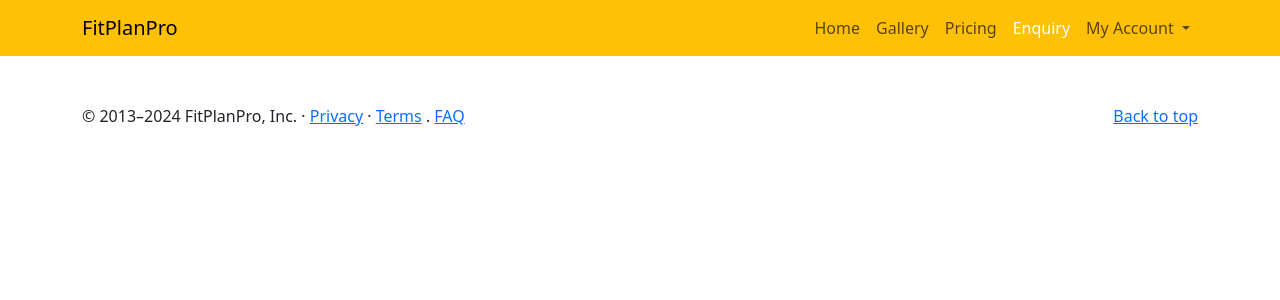
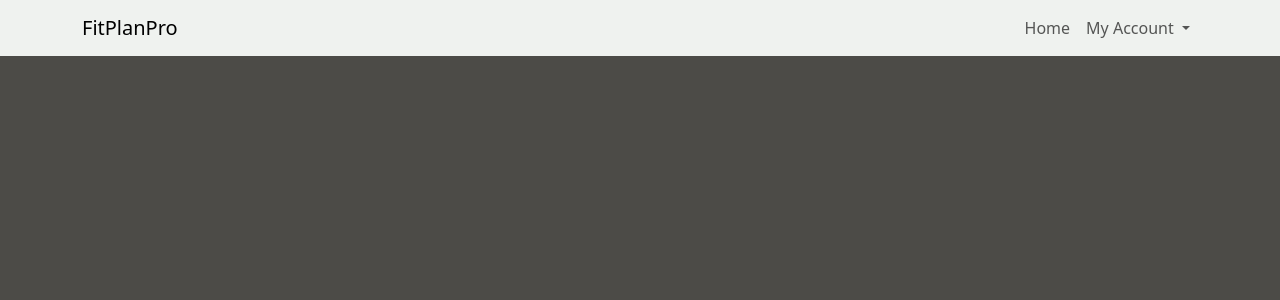
Before and after one commit to Ic3manMtz/23-O, a Django app: template Análisis y Diseño/Proyecto/Desarrollo/adscApp/main/templates/base.html in a window 1280 px wide. Shown: the top 300 px of the page. Run offline with Django 5.2, Linux system fonts and the light colour scheme; the template is opened without the code that fills it, so the values that code supplies are empty.

Commit message:
Last Commit
Último commit del trimestre

```diff
--- a/Análisis y Diseño/Proyecto/Desarrollo/adscApp/main/admin.py
+++ b/Análisis y Diseño/Proyecto/Desarrollo/adscApp/main/admin.py
@@ -4,5 +4,8 @@ from . import models
 # Register your models here.
 class BannerAdmin(admin.ModelAdmin):
     list_display = ('alt_text', 'image_tag')
+admin.site.register(models.Banners, BannerAdmin)
 
-admin.site.register(models.Banners, BannerAdmin)
+class ServiceAdmin(admin.ModelAdmin):
+    list_display = ('title', 'image_tag')
+admin.site.register(models.Servicio, ServiceAdmin)
--- /dev/null
+++ b/Análisis y Diseño/Proyecto/Desarrollo/adscApp/main/static/styles.css
@@ -0,0 +1,33 @@
+.custom-navbar {
+    background-color: rgba(239, 242, 239, 1);
+}
+
+body {
+    background-color: rgba(76, 75, 71, 1)
+}
+
+.section-heading {
+    color: rgba(239, 242, 239, 1);
+}
+
+.card {
+    background-color: rgba(239, 242, 239, 1);
+}
+
+.card-title,
+.card-text {
+    color: rgba(76, 75, 71, 1)
+}
+
+.btn-primary {
+    background-color: rgba(146, 135, 116, 1);
+    border-color: rgba(146, 135, 116, 1); /* Si quieres también cambiar el color del borde */
+    color: rgba(239, 242, 239, 1);; /* Cambia el color del texto a blanco para asegurar la legibilidad */
+}
+
+footer {
+    background-color: rgba(239, 242, 239, 1);
+    height: 1%; /* Ajusta la altura como un porcentaje del tamaño de su contenedor */
+
+
+}
--- a/Análisis y Diseño/Proyecto/Desarrollo/adscApp/main/templates/base.html
+++ b/Análisis y Diseño/Proyecto/Desarrollo/adscApp/main/templates/base.html
@@ -7,11 +7,12 @@
         <meta name="viewport" content="width=device-width, initial-scale=1">
         <!-- Bootstrap CSS -->
         <link href="https://cdn.jsdelivr.net/npm/bootstrap@5.3.2/dist/css/bootstrap.min.css" rel="stylesheet" integrity="sha384-T3c6CoIi6uLrA9TneNEoa7RxnatzjcDSCmG1MXxSR1GAsXEV/Dwwykc2MPK8M2HN" crossorigin="anonymous">
+        <link rel="stylesheet" href="static/styles.css">
         <title>FitPlanPro - Home</title>
     </head>
 <body>
     <!-- Header -->
-    <nav class="navbar navbar-expand-lg navbar-light bg-warning">
+    <nav class="navbar navbar-expand-lg navbar-light custom-navbar">
         <div class="container">
             <a class="navbar-brand" href="./">FitPlanPro</a>
             <button class="navbar-toggler" type="button" data-bs-toggle="collapse" data-bs-target="#navbarNav" aria-controls="navbarNav" aria-expanded="false" aria-label="Toggle navigation">
@@ -21,15 +22,6 @@
             <ul class="navbar-nav ms-auto">
                 <li class="nav-item">
                 <a class="nav-link" aria-current="page" href="./">Home</a>
-                </li>
-                <li class="nav-item">
-                <a class="nav-link" aria-current="page" href="gallery.php">Gallery</a>
-                </li>
-                <li class="nav-item">
-                <a class="nav-link" href="pricing.php">Pricing</a>
-                </li>
-                <li class="nav-item">
-                <a class="nav-link btn btn-sm btn-dark text-white" href="enquiry.php">Enquiry</a>
                 </li>
                 <li class="nav-item dropdown">
                 <a class="nav-link dropdown-toggle" href="#" id="navbarScrollingDropdown" role="button" data-bs-toggle="dropdown" aria-expanded="false">
@@ -51,15 +43,7 @@
     {% block content %}
 
     {% endblock %}
-    <!-- Footer Start -->
-    <footer class="container py-5">
-        <p class="float-end"><a href="#">Back to top</a></p>
-        <p>© 2013–2024 FitPlanPro, Inc. ·
-            <a href="page.php">Privacy</a> ·
-            <a href="page.php">Terms</a> .
-            <a href="faq.php">FAQ</a>
-        </p>
-	</footer>
+
 
     <!-- Bootstrap Bundle -->
     <script src="https://cdn.jsdelivr.net/npm/bootstrap@5.0.2/dist/js/bootstrap.bundle.min.js" integrity="sha384-MrcW6ZMFYlzcLA8Nl+NtUVF0sA7MsXsP1UyJoMp4YLEuNSfAP+JcXn/tWtIaxVXM" crossorigin="anonymous"></script>
--- a/Análisis y Diseño/Proyecto/Desarrollo/adscApp/main/views.py
+++ b/Análisis y Diseño/Proyecto/Desarrollo/adscApp/main/views.py
@@ -1,6 +1,8 @@
 from django.shortcuts import render
-
+from . import models
 # Create your views here.
 #Home Page
 def home(request):
-    return render(request, 'home.html')
+    banners=models.Banners.objects.all()
+    services=models.Servicio.objects.all()[:2]
+    return render(request, 'home.html',{'banners':banners,'services':services})
```
Also changed, not shown: Análisis y Diseño/Proyecto/Desarrollo/adscApp/main/models.py (+7 -0 lines), Análisis y Diseño/Proyecto/Desarrollo/adscApp/main/templates/home.html (+13 -65 lines), Análisis y Diseño/Proyecto/Desarrollo/adscApp/main/migrations/0003_servicio_img.py (added), Análisis y Diseño/Proyecto/Desarrollo/adscApp/media/banners/progressCard.jpg (added), Análisis y Diseño/Proyecto/Desarrollo/adscApp/media/banners/trainerCard.jpg (added), Análisis y Diseño/Proyecto/Desarrollo/adscApp/media/services/customersCards.jpg (added), Análisis y Diseño/Proyecto/Desarrollo/adscApp/media/services/trainerCard.jpg (added), 2 other files.
